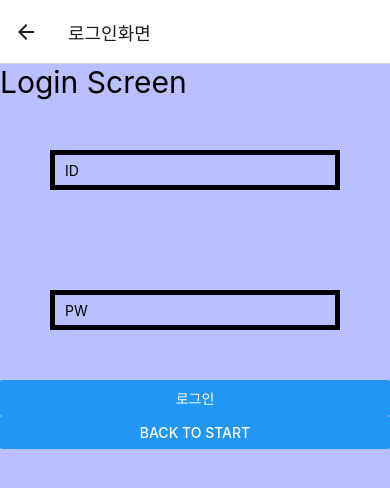
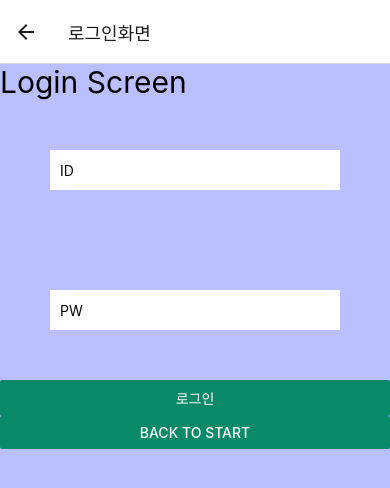
Before and after one commit to jeon-maker/2021_winter_project, a React Native app: screen /Login in a window 390 px wide. Shown: the top 488 px of the page. Built offline with nearby package versions, Linux system fonts and the light colour scheme.

Commit message:
Add files via upload

```diff
--- a/page/EditScreen.js
+++ b/page/EditScreen.js
@@ -3,35 +3,7 @@ import { View, Text, Button , StyleSheet } from 'react-native';
 import firestore , { doc  } from '@react-native-firebase/firestore';
 import Load_users_post from "./edit_load";
 import TouchHistoryMath from "react-native/Libraries/Interaction/TouchHistoryMath";
-
-const style = StyleSheet.create({
-    container: {
-        backgroundColor: '#B9BFFF',
-        flex: 1,
-        margin : 20
-    },
-    text: {
-        fontSize: 30,
-        color: '#21610B',
-        textAlign: 'center'
-    },
-    Button: {
-        color: 'black',
-        fontSize: 40,
-    },
-    input: {
-        height: 40,
-        margin: 50,
-        borderWidth: 5,
-        padding: 10,
-        color: 'black'
-    },
-    box : {
-
-        margin: 20,
-        backgroundColor:'white',
-    }
-})
+import style from "./style";
 
 
 export default class EditScreen extends Component {
--- a/page/JoinScreen.js
+++ b/page/JoinScreen.js
@@ -1,35 +1,7 @@
 import React, { Component, useState } from "react";
 import { View, Text, Button, StyleSheet, TextInput , ScrollView } from 'react-native';
 import firestore , { doc  } from '@react-native-firebase/firestore';
-
-
-
-
-
-
-const style = StyleSheet.create({
-    container: {
-        backgroundColor: '#B9BFFF',
-        flex: 1
-    },
-    text: {
-        fontSize: 30,
-        color: '#21610B',
-        textAlign: 'center'
-    },
-    Button: {
-        color: 'black',
-        fontSize: 40,
-        backgroundColor: 'blue'
-    },
-    input: {
-        height: 40,
-        margin: 50,
-        borderWidth: 5,
-        padding: 10,
-        color: 'black'
-    },
-})
+import style from "./style";
 
 
 
--- a/page/LoginScreen.js
+++ b/page/LoginScreen.js
@@ -1,29 +1,8 @@
 import React, { Component } from "react";
 import { View, Text, Button, StyleSheet, TextInput } from 'react-native';
 import firestore , { doc  } from '@react-native-firebase/firestore';
+import style from "./style";
 
-const style = StyleSheet.create({
-    container: {
-        backgroundColor: '#B9BFFF',
-        flex: 1
-    },
-    text: {
-        fontSize: 30,
-        color: '#21610B',
-        textAlign: 'center'
-    },
-    Button: {
-        color: 'black',
-        fontSize: 40,
-    },
-    input: {
-        height: 40,
-        margin: 50,
-        borderWidth: 5,
-        padding: 10,
-        color: 'black'
-    },
-})
 export default class LoginScreen extends Component {
     state = {
         id: '',
@@ -82,8 +61,8 @@ export default class LoginScreen extends Component {
                     placeholder="PW"
                     value={this.state.pw}
                 />
-                <Button title ="로그인" onPress={this.onLogin}/>
-                <Button onPress={() => this.gotoStartScreen()} title='back to Start' />
+                <Button color={style.Button.color} backgroundColor={style.Button.backgroundColor} title ="로그인" onPress={this.onLogin}/>
+                <Button color={style.Button.color} backgroundColor={style.Button.backgroundColor} onPress={() => this.gotoStartScreen()} title='back to Start' />
             </View>
         )
     }
--- a/page/MainScreen.js
+++ b/page/MainScreen.js
@@ -3,29 +3,7 @@ import { View, Text, Button, StyleSheet } from 'react-native';
 import firestore , { doc  } from '@react-native-firebase/firestore';
 import { render } from "react-native/Libraries/Renderer/implementations/ReactNativeRenderer-prod";
 import Load_post from "./load";
-
-const style = StyleSheet.create({
-    container: {
-        backgroundColor: '#B9BFFF',
-        flex: 1
-    },
-    text: {
-        fontSize: 30,
-        color: '#21610B',
-        textAlign: 'center'
-    },
-    Button: {
-        color: 'black',
-        fontSize: 40,
-    },
-    input: {
-        height: 40,
-        margin: 50,
-        borderWidth: 5,
-        padding: 10,
-        color: 'black'
-    },
-})
+import style from "./style";
 
 export default class MainScreen extends Component {
     state = {
@@ -86,17 +64,23 @@ export default class MainScreen extends Component {
         return (
             <View style={style.container}>
                 <Text style={{ fontSize: 30 }}>Main Screen</Text>
-                <Text style={{ fontSize: 30  ,color:'blue'}}> 환영합니다 {this.props.route.params.prevID} 님</Text>
-                <Text style={{ fontSize: 30  ,color:'blue'}}> 환영합니다 {this.state.prevID} 님</Text>
-                <Button onPress={() => this.goPostScreen()} title=" 게시글" />
+                <Text style={style.text}> 환영합니다 {this.props.route.params.prevID} 님</Text>
+                <Text></Text>
+                <Text></Text>
+                <Text></Text>
+                <Button color={style.Button.color} onPress={() => this.goPostScreen()} title=" 게시글" />
+                <Text></Text>
+                <Text></Text>
                 <Button color={style.Button.color} onPress={() => this.goWriteScreen()} title="글 작성하기" />
-                <Button color={style.Button.color} onPress={() => this.goFilterScreen()} title="필터" />
+                <Text></Text>
+                <Text></Text>
                 <Button color={style.Button.color} onPress={() => this.goEditScreen()} title="내가 쓴 글 " />
             </View>
         )
     }
 
     goWriteScreen() {
+        alert("반드시 지정된 양식을 따라주세요. 양식에 어긋날 시, 삭제 될 수 있습니다.")
         this.props.navigation.navigate('Write',{prevID:this.state.prevID})
     }
     goLetterScreen() {
--- a/page/PostScreen.js
+++ b/page/PostScreen.js
@@ -3,29 +3,7 @@ import { View, Text, Button, StyleSheet , ScrollView } from 'react-native';
 import LoginScreen from "./LoginScreen";
 import firestore , { doc  } from '@react-native-firebase/firestore';
 import Load_post2 from "./load";
-
-const style = StyleSheet.create({
-    container: {
-        backgroundColor: '#B9BFFF',
-        flex: 1
-    },
-    text: {
-        fontSize: 30,
-        color: '#21610B',
-        textAlign: 'center'
-    },
-    Button: {
-        color: 'black',
-        fontSize: 40,
-    },
-    input: {
-        height: 40,
-        margin: 50,
-        borderWidth: 5,
-        padding: 10,
-        color: 'black'
-    },
-})
+import style from "./style";
 
 
 
--- a/page/StartScreen.js
+++ b/page/StartScreen.js
@@ -1,26 +1,6 @@
 import React, { Component } from "react";
 import { View, Text, Button, StyleSheet } from 'react-native';
-
-const style = StyleSheet.create({
-    container: {
-        backgroundColor: '#B9BFFF',
-        flex: 1
-    },
-    text: {
-        fontSize: 30,
-        color: '#088A68',
-        textAlign: 'center'
-    },
-    Button: {
-        color: '#088A68',
-        fontSize: 40,
-        backgroundColor: '#000000',
-
-    }
-})
-
-
-
+import style from "./style";
 
 export default class StartScreen extends Component {
     render() {
--- a/page/SuggestScreen.js
+++ b/page/SuggestScreen.js
@@ -1,28 +1,6 @@
 import React, { Component } from "react";
 import { View, Text, Button, TextInput, StyleSheet } from 'react-native';
-
-const style = StyleSheet.create({
-    container: {
-        backgroundColor: '#AEB404',
-        flex: 1
-    },
-    text: {
-        fontSize: 30,
-        color: '#21610B',
-        textAlign: 'center'
-    },
-    Button: {
-        color: 'black',
-        fontSize: 40,
-    },
-    input: {
-        height: 40,
-        margin: 50,
-        borderWidth: 5,
-        padding: 10,
-        color: 'black'
-    },
-})
+import style from "./style";
 
 export default class SuggestScreen extends Component {
     render() {
--- a/page/WriteScreen.js
+++ b/page/WriteScreen.js
@@ -1,30 +1,10 @@
 import React, { Component } from "react";
 import { View, Text, Button, StyleSheet, TextInput, ScrollView } from 'react-native';
 import firestore , { doc  } from '@react-native-firebase/firestore';
+import style from "./style";
 
 const date = new Date();
-const style = StyleSheet.create({
-    container: {
-        backgroundColor: '#B9BFFF',
-        flex: 1
-    },
-    text: {
-        fontSize: 25,
-        color: 'black',
-        textAlign: 'center'
-    },
-    Button: {
-        color: 'black',
-        fontSize: 40,
-    },
-    input: {
-        height: 40,
-        margin: 50,
-        borderWidth: 5,
-        padding: 10,
-        color: 'black'
-    },
-})
+
 
 export default class WriteScreen extends Component {
     state = {
@@ -96,9 +76,8 @@ export default class WriteScreen extends Component {
                 Link : true,
                 Etc : prevState.etc,
             })
-
             })
-            alert('게시글 올리기 성공!');
+            alert(" 게시글을 올렸습니다. 양식에 어긋날 시, 삭제 될 수 있습니다.")
             this.backToMainScreen();
     }
     render() {
@@ -137,7 +116,7 @@ export default class WriteScreen extends Component {
                 <TextInput
                     style={style.input}
                     onChangeText={this.onChangeUniform}
-                    placeholder="유니폼 상의 색상 :@@@  하의 색상:@@@"
+                    placeholder="유니폼 색상 "
                 />
                 <TextInput
                     style={style.input}
--- a/page/edit_load.js
+++ b/page/edit_load.js
@@ -4,35 +4,7 @@ import firestore , { doc  } from '@react-native-firebase/firestore';
 import { render } from "react-native/Libraries/Renderer/implementations/ReactNativeRenderer-prod";
 import { NavigationContainer } from "@react-navigation/native";
 import MainScreen from "./MainScreen";
-
-
-const style = StyleSheet.create({
-    container: {
-        backgroundColor: '#AEB404',
-        flex: 1,
-        margin : 20
-    },
-    text: {
-        fontSize: 30,
-        color: '#21610B',
-        textAlign: 'center'
-    },
-    Button: {
-        color: 'black',
-        fontSize: 40,
-    },
-    input: {
-        height: 40,
-        margin: 50,
-        borderWidth: 5,
-        padding: 10,
-        color: 'black'
-    },
-    box : {
-        margin: 20,
-        backgroundColor:'white',
-    }
-})
+import style from "./style";
 
 
 const delete_ = (id) =>{
--- a/page/load.js
+++ b/page/load.js
@@ -1,34 +1,6 @@
 import React, { Component } from "react";
 import { View, Text, Button, StyleSheet, ScrollView } from 'react-native';
-
-const style = StyleSheet.create({
-    container: {
-        backgroundColor: '#B9BFFF',
-        flex: 1,
-        margin : 20
-    },
-    text: {
-        fontSize: 30,
-        color: '#21610B',
-        textAlign: 'center'
-    },
-    Button: {
-        color: 'black',
-        fontSize: 40,
-    },
-    input: {
-        height: 40,
-        margin: 50,
-        borderWidth: 5,
-        padding: 10,
-        color: 'black'
-    },
-    box : {
-
-        margin: 20,
-        backgroundColor:'white',
-    }
-})
+import style from "./style";
 
 
 const Load_post = (props) =>{
@@ -47,7 +19,7 @@ const Load_post = (props) =>{
         }else{
             var Link = " 상대를 찾는중"
         }
-        new_arr.push([ "  날짜: ", props.item[i].Date,"시간 : ",props.item[i].Time," 나이 : " , props.item[i].Age,"  연락처: ", props.item[i].Contact,
+        new_arr.push([ "  날짜: ", props.item[i].Date, " 시간 : ",props.item[i].Time," 나이 : " , props.item[i].Age,"  연락처: ", props.item[i].Contact,
     "  수준: ", props.item[i].Level , "  장소: ", props.item[i].Place, "  유니폼: ", props.item[i].Uniform, " 매치 성사 여부: " , Link
     ])
     }
@@ -59,7 +31,7 @@ const Load_post = (props) =>{
         new_arr.map((id,idx)=>( // id : 요소값 idx : 인덱스
             <View style = {style.container} key={idx}>
             <View style = {style.box}>
-            <Text style = {{color : 'black'}}> {id} </Text>
+            <Text style = {style.text}> {id} </Text>
             </View>
             </View>
         ))
--- a/page/style.js
+++ b/page/style.js
@@ -1,2 +1,33 @@
 import React, { Component } from "react";
 import { View, Text, Button, StyleSheet } from 'react-native';
+
+const style = StyleSheet.create({
+    container: {
+        backgroundColor: '#B9BFFF',
+        flex: 1
+    },
+    text: {
+        fontSize: 25,
+        color: '#088A68',
+        textAlign: 'center'
+    },
+    Button: {
+        color: '#088A68',
+        fontSize: 40,
+        backgroundColor: 'blue',
+    },
+    input: {
+        height: 40,
+        margin: 50,
+        padding: 10,
+        color: 'black',
+        backgroundColor : 'white'
+    },
+    box : {
+        width : "90%",
+        margin: 20,
+        backgroundColor:'white',
+    }
+})
+
+export default style;
```
Also changed, not shown: page/JoinScreen_original.js (+1 -24 lines).
